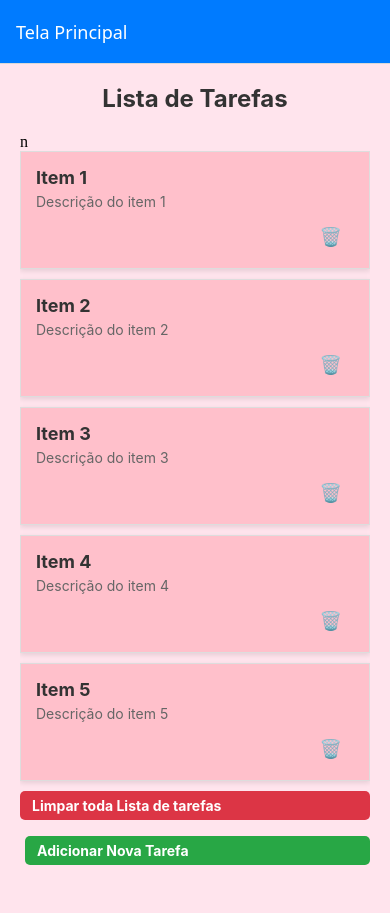
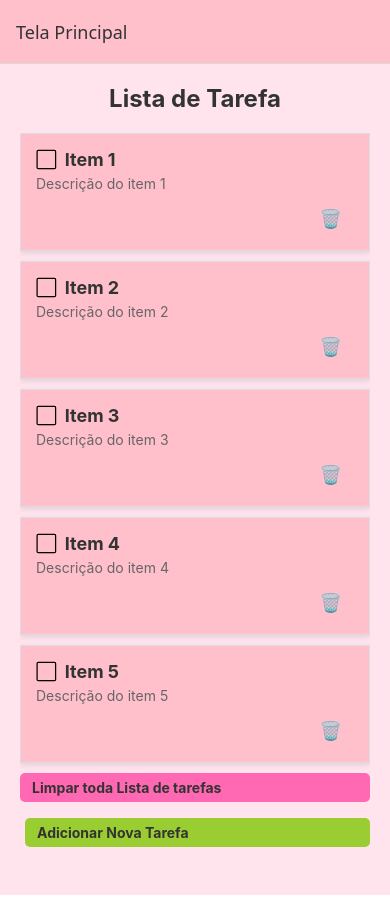
Before and after one commit to stellastachoviak/ListaDeTarefas-, a React Native app in the folder ListaDeTarefasApp/: screen /Home in a window 390 px wide. Built offline with nearby package versions, Linux system fonts and the light colour scheme.

Commit message:
listadetarefas2/30.06

```diff
--- a/ListaDeTarefasApp/App.tsx
+++ b/ListaDeTarefasApp/App.tsx
@@ -15,20 +15,20 @@ export default function App(){
         name="Home"
         component={HomeScreen}
         options={{title: 'Tela Principal',headerStyle:{
-        backgroundColor:'#007bff'},headerTintColor:'#fff'}}
+        backgroundColor:'pink'},headerTintColor:'#333'}}
         />
         <Stack.Screen
         name="Details"
         component={DetailsScreen}
         options={{title: 'Detalhes',headerStyle:{
-        backgroundColor:'#dc3545'},headerTintColor:'#fff'}}
+        backgroundColor:'pink'},headerTintColor:'#333'}}
         />
 
         <Stack.Screen
         name="AddTask"
         component={DetailsScreen}
-        options={{title: 'Detalhes',headerStyle:{
-        backgroundColor:'#dc3545'},headerTintColor:'#fff'}}
+        options={{title: 'AddTask',headerStyle:{
+        backgroundColor:'pink'},headerTintColor:'#333'}}
         />
 
 
--- a/ListaDeTarefasApp/screens/HomeScreen.tsx
+++ b/ListaDeTarefasApp/screens/HomeScreen.tsx
@@ -1,21 +1,16 @@
 import { StyleSheet, View, Text, FlatList, TouchableOpacity, Alert, TextInput } from "react-native";
 import { useEffect, useState } from 'react';
 
-
-
-
 export default function HomeScreen({ navigation }: any) {
-    const [count, setCount] = useState(0);
     const [tasks, setTasks] = useState([
-        { id: '1', title: 'Item 1', description: 'Descrição do item 1' },
-        { id: '2', title: 'Item 2', description: 'Descrição do item 2' },
-        { id: '3', title: 'Item 3', description: 'Descrição do item 3' },
-        { id: '4', title: 'Item 4', description: 'Descrição do item 4' },
-        { id: '5', title: 'Item 5', description: 'Descrição do item 5' },
+        { id: '1', title: 'Item 1', description: 'Descrição do item 1', done: false },
+        { id: '2', title: 'Item 2', description: 'Descrição do item 2', done: false },
+        { id: '3', title: 'Item 3', description: 'Descrição do item 3', done: false },
+        { id: '4', title: 'Item 4', description: 'Descrição do item 4', done: false },
+        { id: '5', title: 'Item 5', description: 'Descrição do item 5', done: false },
     ]);
     const [newTitle, setNewTitle] = useState('');
     const [newDescription, setNewDescription] = useState('');
-
 
     const addTask = () => {
         if (!newTitle.trim()) {
@@ -27,7 +22,8 @@ export default function HomeScreen({ navigation }: any) {
             {
                 id: Date.now().toString(),
                 title: newTitle,
-                description: newDescription
+                description: newDescription,
+                done: false
             }
         ]);
         setNewTitle('');
@@ -38,19 +34,21 @@ export default function HomeScreen({ navigation }: any) {
         setTasks(prev => prev.filter(task => task.id !== id));
     };
 
-
     const clearAllTasks = () => {
         setTasks([]);
     };
 
+    const toggleDone = (id: string) => {
+        setTasks(prev =>
+            prev.map(task =>
+                task.id === id ? { ...task, done: !task.done } : task
+            )
+        );
+    };
+
     return (
         <View style={styles.container}>
-            <Text style={styles.title}>Lista de Tarefas</Text>
-n
-
-
-
-
+            <Text style={styles.title}>Lista de Tarefa</Text>
             <FlatList
                 style={styles.list}
                 data={tasks}
@@ -60,13 +58,34 @@ n
                         onPress={() => navigation.navigate('Details', { task: item })}
                     >
                         <View style={styles.card}>
-                            <Text style={styles.cardTitle}>{item.title}</Text>
-                            <Text style={styles.cardDescription}>{item.description}</Text>
+                            <View style={{ flexDirection: 'row', alignItems: 'center' }}>
+                                <TouchableOpacity onPress={() => toggleDone(item.id)}>
+                                    <Text style={{ fontSize: 15, marginRight: 8 }}>
+                                        {item.done ? '✅' : '⬜'}
+                                    </Text>
+                                </TouchableOpacity>
+                                <Text
+                                    style={[
+                                        styles.cardTitle,
+                                        item.done && { textDecorationLine: 'line-through', color: '#aaa' }
+                                    ]}
+                                >
+                                    {item.title}
+                                </Text>
+                            </View>
+                            <Text
+                                style={[
+                                    styles.cardDescription,
+                                    item.done && { textDecorationLine: 'line-through', color: '#bbb' }
+                                ]}
+                            >
+                                {item.description}
+                            </Text>
                             <TouchableOpacity
                                 style={styles.removeButton}
                                 onPress={() => removeTask(item.id)}
                             >
-                                <Text style={[styles.removeButtonText, {fontSize: 18}]}>🗑️</Text>
+                                <Text style={[styles.removeButtonText, { fontSize: 18 }]}>🗑️</Text>
                             </TouchableOpacity>
                         </View>
                     </TouchableOpacity>
@@ -75,18 +94,15 @@ n
 
             <View style={styles.counterContainer}>
                 <TouchableOpacity
-                    style={[styles.counterButton, { backgroundColor: '#dc3545', width: '100%' }]}
+                    style={[styles.counterButton, { backgroundColor: '#ff69b4', width: '100%' }]}
                     onPress={clearAllTasks}
                 >
                     <Text style={styles.buttonText}>Limpar toda Lista de tarefas</Text>
                 </TouchableOpacity>
 
-
                 <View style={styles.rowButtons}>
-
-
                     <TouchableOpacity
-                        style={[styles.counterButton, { backgroundColor: '#28a745', flex: 1, marginLeft: 5 }]}
+                        style={[styles.counterButton, { backgroundColor: '#9ACD32', flex: 1, marginLeft: 5 }]}
                         onPress={() => navigation.navigate('AddTask')}
                     >
                         <Text style={styles.buttonText}>Adicionar Nova Tarefa</Text>
@@ -147,7 +163,7 @@ const styles = StyleSheet.create({
         marginTop: 5,
     },
     removeButton: {
-        backgroundColor: 'transparent', // sem fundo vermelho
+        backgroundColor: 'transparent',
         paddingVertical: 6,
         paddingHorizontal: 12,
         borderRadius: 5,
@@ -155,7 +171,7 @@ const styles = StyleSheet.create({
         marginTop: 10,
     },
     removeButtonText: {
-        color: '#dc3545', // cor vermelha só no ícone/texto
+        color: '#dc3545',
         fontWeight: 'bold',
     },
     button: {
@@ -166,7 +182,7 @@ const styles = StyleSheet.create({
         alignItems: 'center',
     },
     buttonText: {
-        color: '#fff',
+        color: '#333',
         fontSize: 14,
         fontWeight: 'bold',
     },
@@ -181,7 +197,7 @@ const styles = StyleSheet.create({
         marginBottom: 10,
     },
     counterButton: {
-        backgroundColor: '#007bff',
+        backgroundColor: '#ff69b4',
         paddingVertical: 6,
         paddingHorizontal: 12,
         borderRadius: 5,
```
